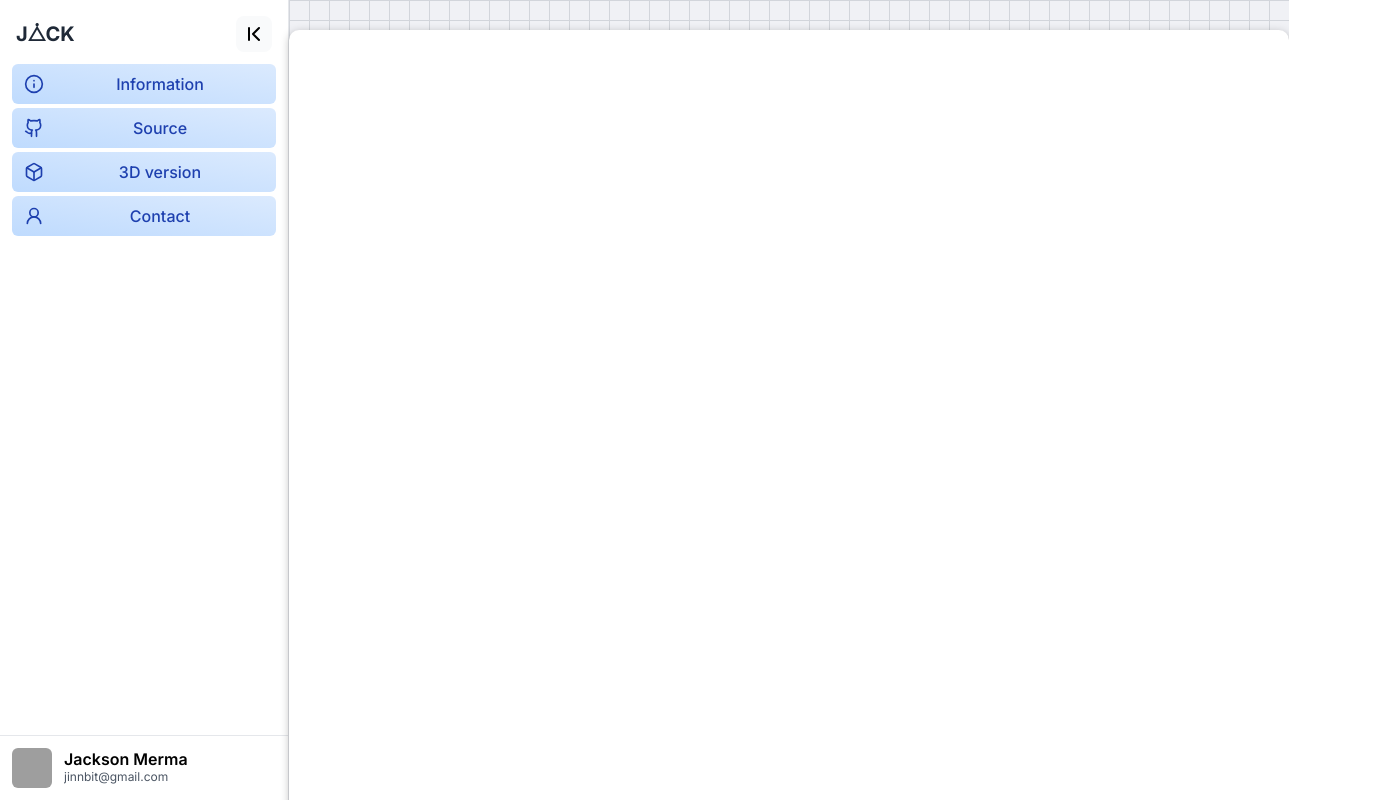
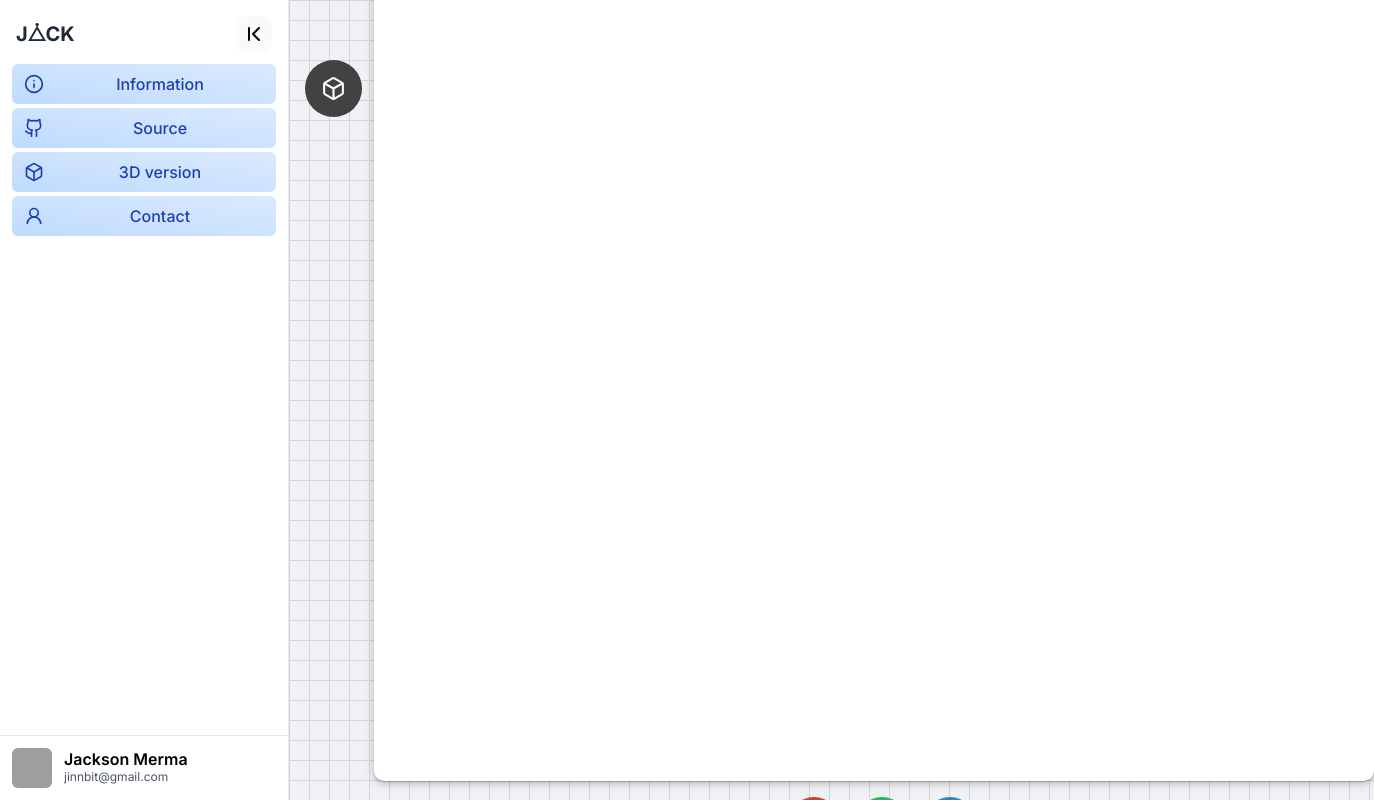
Before and after one commit to JackMerma/game-of-life, a Next.js app: page / in a window 1280 px wide. Shown: the top 800 px of the page, 1374 px wide, since content can reach past the window. Built offline with nearby package versions, Linux system fonts and the light colour scheme; grey boxes are pictures that could not be loaded.

Commit message:
agregando seccion para animacion 3d (creando el componente tambien)

```diff
--- a/src/app/components/GameSection.jsx
+++ b/src/app/components/GameSection.jsx
@@ -1,12 +1,38 @@
-import React from 'react'
+"use client"
+import React, { useState } from 'react'
 import InteractiveGrid from './InteractiveGrid'
+import InteractiveGrid3D from './InteractiveGrid3D'
+import ButtonComponent from './ButtonComponent'
+
+import {
+	Box,
+	Grid2X2,
+} from "lucide-react"
 
 const GameSection = () => {
-    return (
-        <div style={{width: '100%', display: 'flex', justifyContent: 'center', alignItems: 'center'}} className='game-box'>
-            <InteractiveGrid />
-        </div>
-    )
+	const [is3D, setIs3D] = useState(false);
+
+	const toggle3D = () => {
+		setIs3D(!is3D)
+	};
+
+	return (
+		<div style={{width: '100%', height: '100vh', display: 'flex', flexDirextion: 'column', justifyContent: 'center', alignItems: 'center'}} className='game-box'>
+		<div style={{height: '100%', display: 'block'}} className='pt-10 mb-10'>
+		<button
+		className='mr-3 bg-[#424242] hover:bg-[#212121] text-white mt-10 ml-4 rounded-full'
+		onClick={toggle3D}>
+		<span className="mt-auto block px-4 py-4">
+		{is3D ? <Grid2X2 size={25} /> : <Box size={25} />}
+		</span>
+		</button>
+		</div>
+
+		<div>
+		{is3D ? <InteractiveGrid3D /> : <InteractiveGrid />}
+		</div>
+		</div>
+	)
 }
 
 export default GameSection
--- /dev/null
+++ b/src/app/components/InteractiveGrid3D.jsx
@@ -0,0 +1,9 @@
+import React from 'react'
+
+const InteractiveGrid3D = () => {
+	return (
+		<div>InteractiveGrid3D</div>
+	)
+}
+
+export default InteractiveGrid3D
--- a/src/app/components/SideBarSection.jsx
+++ b/src/app/components/SideBarSection.jsx
@@ -79,11 +79,11 @@ const SideBarSection = () => {
 			<SidebarItem content={
 				<div className='pl-3 pr-3 mt-5'>
 					<p className='text-lg text-justify'>
-						The possibility of creating a 3D version of Conway's Game of Life is a fascinating and exciting idea in the field of computer science and simulation. While the original version of the Game of Life was developed in a two-dimensional plane, transitioning it to a three-dimensional environment could open up new and thrilling possibilities. This move to a three-dimensional space would allow for the simulation of even more complex and realistic structures and patterns, which could have applications in various fields, from biology and chemistry to physics and computer graphics.
+						The possibility of creating a 3D version of Conway&apos;s Game of Life is a fascinating and exciting idea in the field of computer science and simulation. While the original version of the Game of Life was developed in a two-dimensional plane, transitioning it to a three-dimensional environment could open up new and thrilling possibilities. This move to a three-dimensional space would allow for the simulation of even more complex and realistic structures and patterns, which could have applications in various fields, from biology and chemistry to physics and computer graphics.
 						<br /><br />
-						The significance of this 3D version lies in its ability to model and simulate three-dimensional systems with emergent properties. This could be particularly relevant in scientific research, where simulating complex three-dimensional phenomena could help gain a better understanding of real-world system behaviors. However, it's important to note that the implementation of a 3D version of the Game of Life also comes with significant challenges, such as increased computational complexity and three-dimensional data visualization.
+						The significance of this 3D version lies in its ability to model and simulate three-dimensional systems with emergent properties. This could be particularly relevant in scientific research, where simulating complex three-dimensional phenomena could help gain a better understanding of real-world system behaviors. However, it&apos;s important to note that the implementation of a 3D version of the Game of Life also comes with significant challenges, such as increased computational complexity and three-dimensional data visualization.
 						<br /><br />
-						The limitations of implementation would be related to computational power and visual representation. 3D simulation would require significantly more processing power than the 2D version, potentially limiting accessibility. Additionally, visualizing three-dimensional structures in a comprehensible and meaningful way would be a challenge in itself. Despite these challenges, a 3D version of Conway's Game of Life offers fertile ground for exploration and innovation in simulation and computation, potentially leading to exciting scientific and technological advances.
+						The limitations of implementation would be related to computational power and visual representation. 3D simulation would require significantly more processing power than the 2D version, potentially limiting accessibility. Additionally, visualizing three-dimensional structures in a comprehensible and meaningful way would be a challenge in itself. Despite these challenges, a 3D version of Conway&apos;s Game of Life offers fertile ground for exploration and innovation in simulation and computation, potentially leading to exciting scientific and technological advances.
 						<br /><br />
 						<div className='flex justify-center items-center-h'>
 							<iframe width="560" height="315" src="https://www.youtube.com/embed/dQJ5aEsP6Fs?si=hB4Cij5DbJisiRJw" title="YouTube video player" frameborder="0" allow="accelerometer; autoplay; clipboard-write; encrypted-media; gyroscope; picture-in-picture; web-share" allowfullscreen></iframe>
```
